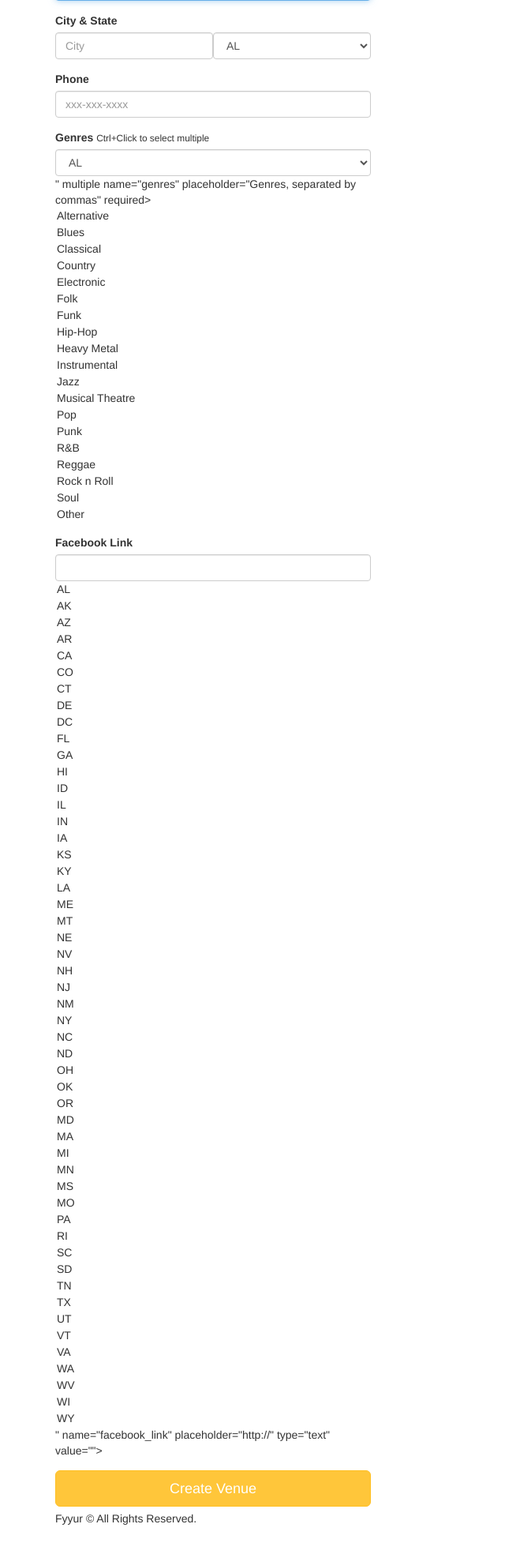
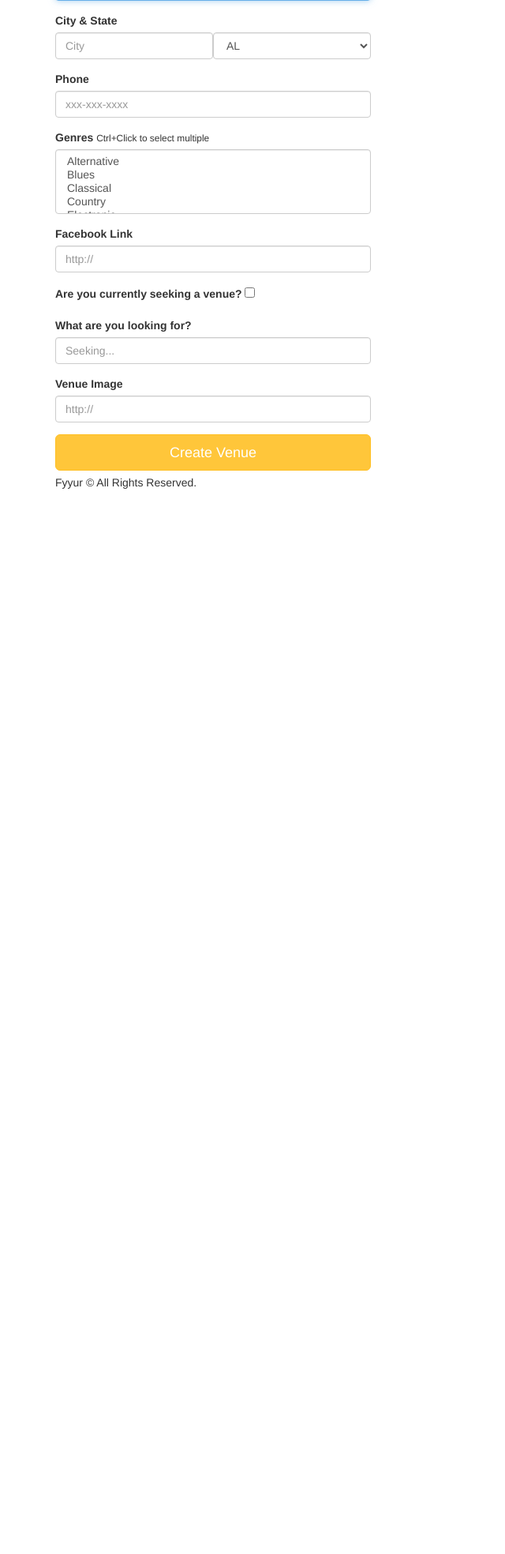
Before and after one commit to scampcoder/fyyur, a Flask app: page /artists/create in a window 1280 px wide. Shown: the part 194-2162 px from the top of the page at 79% size, without its empty margins (0-640 px from the left). After the commit the page ends 813 px from the top, so only its background shows below. Run offline with Flask 2, Linux system fonts and the light colour scheme; some libraries are stand-ins or nearby versions.

Commit message:
Fix new artist form

```diff
--- a/forms.py
+++ b/forms.py
@@ -225,5 +225,14 @@
         # TODO implement enum restriction
         'facebook_link', validators=[URL()]
     )
+    seeking_talent = BooleanField(
+        'seeking_talent'
+    )
+    seeking_description = StringField(
+        'seeking_description'
+    )
+    website = StringField(
+        'website', validators=[URL()]
+    )
 
 # TODO IMPLEMENT NEW ARTIST FORM AND NEW SHOW FORM
--- a/templates/forms/new_artist.html
+++ b/templates/forms/new_artist.html
@@ -26,12 +26,24 @@
       <div class="form-group">
         <label for="genres">Genres</label>
         <small>Ctrl+Click to select multiple</small>
-        {{ form.genres(class_ = 'form-control', placeholder='Genres, separated by commas', id=form.state, autofocus = true) }}
+        {{ form.genres(class_ = 'form-control', placeholder='Genres, separated by commas', id='genres', autofocus = true) }}
       </div>
       <div class="form-group">
-          <label for="genres">Facebook Link</label>
-          {{ form.facebook_link(class_ = 'form-control', placeholder='http://', id=form.state, autofocus = true) }}
-        </div>
+          <label for="facebook_link">Facebook Link</label>
+          {{ form.facebook_link(class_ = 'form-control', placeholder='http://', id='facebook_link', autofocus = true) }}
+      </div>
+      <div class="form-group">
+        <label for="seeking_venue">Are you currently seeking a venue?</label>
+        {{ form.seeking_talent( type='checkbox', id='seeking_venue', autofocus = true) }}
+      </div>
+      <div class="form-group">
+        <label for="seeking_description">What are you looking for?</label>
+        {{ form.seeking_description(class_ = 'form-control', placeholder='Seeking...', id='seeking_description', autofocus = true) }}
+      </div>
+      <div class="form-group">
+        <label for="image_link">Venue Image</label>
+        {{ form.image_link(class_ = 'form-control', placeholder='http://', id='image_link', autofocus = true) }}
+      </div>
       <input type="submit" value="Create Venue" class="btn btn-primary btn-lg btn-block">
     </form>
   </div>
```
